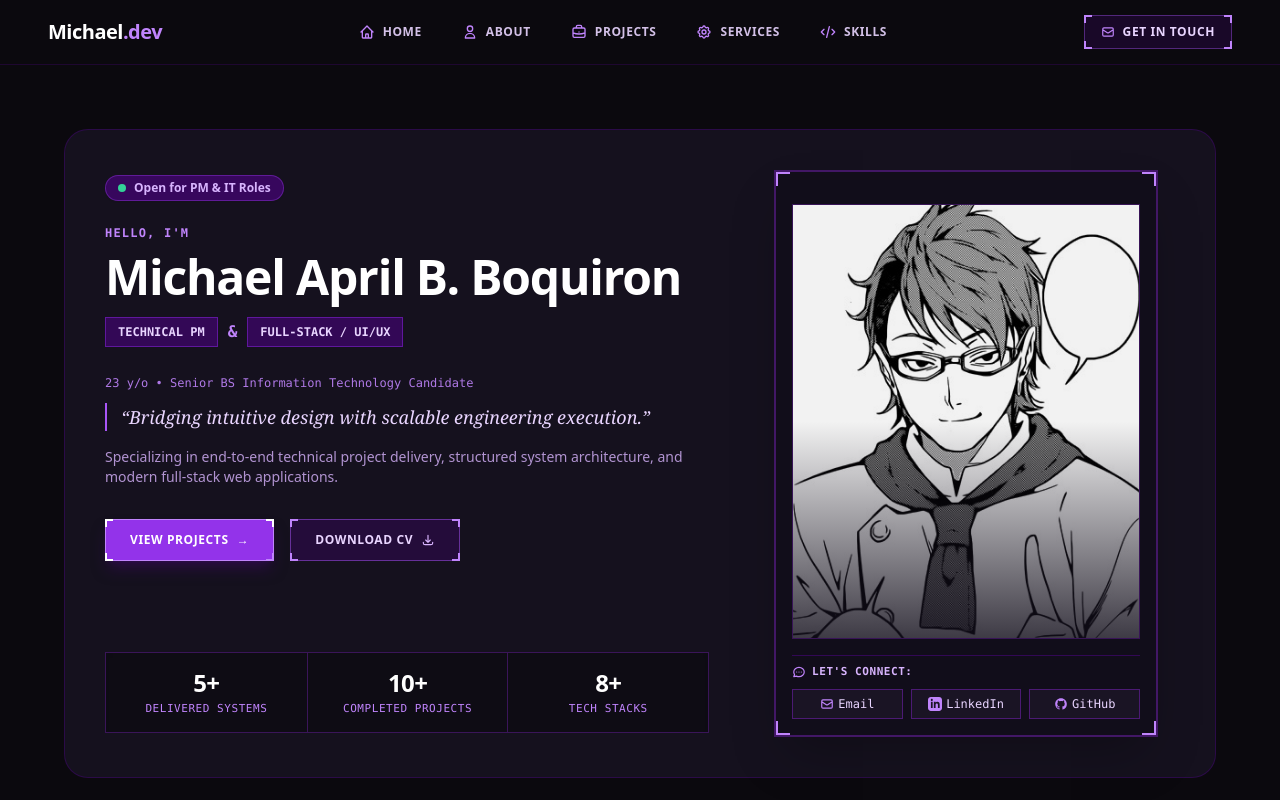
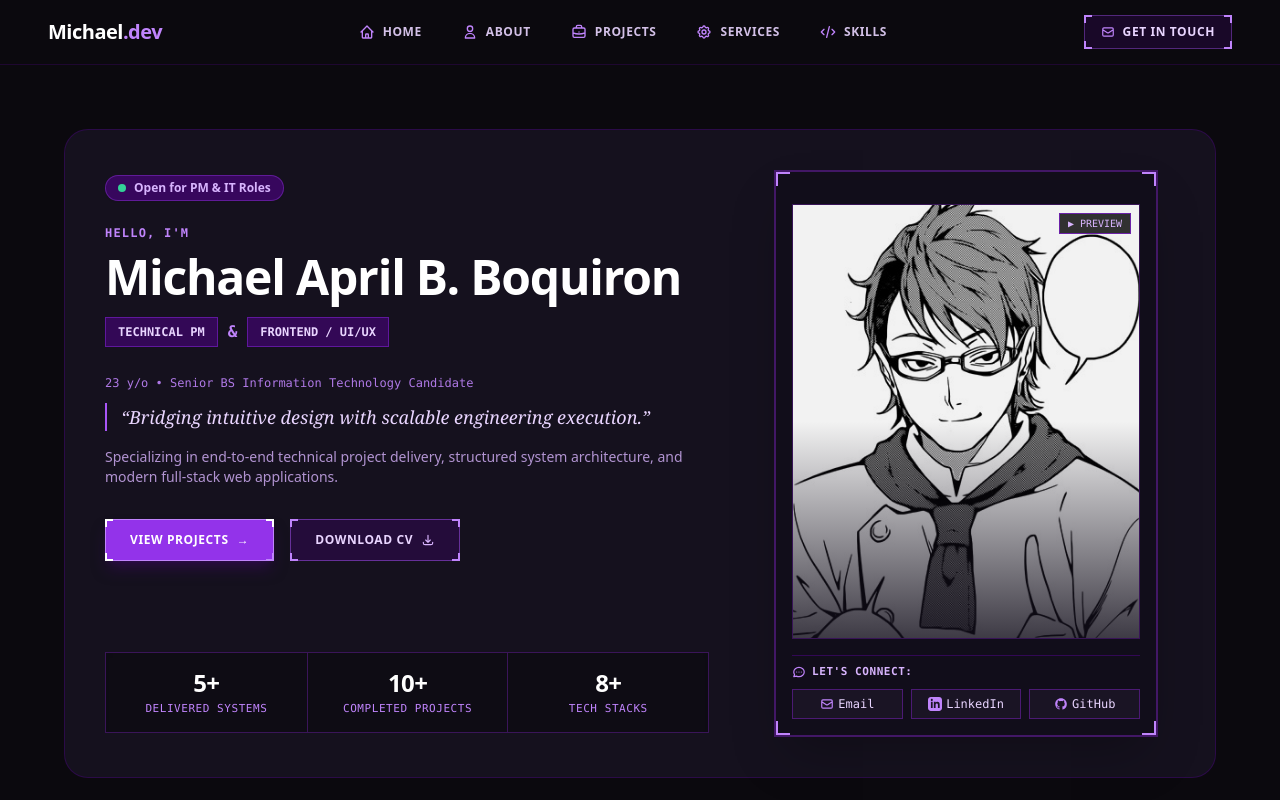
Before and after one commit to kashumadesu/Portfolio, a Next.js app: page / in a window 1280 px wide. Shown: the top 800 px of the page. Built offline with nearby package versions, Linux system fonts and the light colour scheme.

Commit message:
feat: complete hero layout, avatar slide drawer, and cyber styling

```diff
--- a/pages/index.js
+++ b/pages/index.js
@@ -3,6 +3,8 @@ import Navbar from "../components/Navbar";
 import GithubGraph from "../components/GithubGraph";
 
 export default function Home() {
+  const [isDrawerOpen, setIsDrawerOpen] = useState(false);
+
   const [selectedSkill, setSelectedSkill] = useState({
     name: "Interactive Skills",
     desc: "Click any badge below to see my experience & mastery level.",
@@ -11,11 +13,11 @@ export default function Home() {
 
   const skills = [
     { name: "JavaScript", key: "JS", mastery: "9/10", desc: "Core language used across front-end web apps and dynamic UI logic since SHS." },
-    { name: "Python", key: "PY", mastery: "8.5/10", desc: "Used for Tkinter desktop GUIs, data manipulation, and capstone detection models." },
+    { name: "Python", key: "PY", mastery: "7.5/10", desc: "Used for Tkinter desktop GUIs, data manipulation, and capstone detection models." },
     { name: "Figma & UI/UX", key: "FIG", mastery: "9/10", desc: "Design systems, wireframes, and responsive component prototyping." },
     { name: "Project Management", key: "PM", mastery: "9/10", desc: "Agile delivery, scoping technical requirements, and cross-functional leadership." },
-    { name: "HTML5 / CSS3", key: "HTML", mastery: "9.5/10", desc: "Semantic structural layouts with responsive styling and custom theming." },
-    { name: "C# / .NET", key: "C#", mastery: "8/10", desc: "Object-oriented system engineering and structured logic implementation." },
+    { name: "HTML5 / CSS3", key: "HTML", mastery: "9/10", desc: "Semantic structural layouts with responsive styling and custom theming." },
+    { name: "C# / .NET", key: "C#", mastery: "7/10", desc: "Object-oriented system engineering and structured logic implementation." },
     { name: "SQL Databases", key: "SQL", mastery: "7/10", desc: "Relational database schema modeling, queries, and inventory tracking." },
     { name: "Git & GitHub", key: "GIT", mastery: "9/10", desc: "Version control workflows, commit pipelines, and team collaboration." },
   ];
@@ -60,7 +62,7 @@ export default function Home() {
                       </span>
                       <span className="text-purple-400 font-mono font-bold">&amp;</span>
                       <span className="bg-purple-950/80 border border-purple-700/60 text-purple-200 text-xs font-mono font-bold px-3 py-1.5">
-                        FULL-STACK / UI/UX
+                        FRONTEND / UI/UX
                       </span>
                     </div>
                   </div>
@@ -128,25 +130,54 @@ export default function Home() {
                 </div>
               </div>
 
-            {/* Right Column: Sharp-Cornered Frame Picture Card & Let's Connect */}
+            {/* Right Column: Interactive Side-Slide Avatar Card */}
             <div className="lg:col-span-5 flex items-center justify-center">
             <div className="relative w-full max-w-sm bg-[#110D1A] border-2 border-purple-900/70 p-4 shadow-2xl space-y-4">
 
-                {/* Corner Brackets with m-0 to override space-y-4 */}
-                <span className="!m-0 absolute top-0 left-0 w-3.5 h-3.5 border-t-2 border-l-2 border-purple-400 pointer-events-none" />
-                <span className="!m-0 absolute top-0 right-0 w-3.5 h-3.5 border-t-2 border-r-2 border-purple-400 pointer-events-none" />
-                <span className="!m-0 absolute bottom-0 left-0 w-3.5 h-3.5 border-b-2 border-l-2 border-purple-400 pointer-events-none" />
-                <span className="!m-0 absolute bottom-0 right-0 w-3.5 h-3.5 border-b-2 border-r-2 border-purple-400 pointer-events-none" />
+                {/* Outer Corner Frame Brackets */}
+                <span className="!m-0 absolute top-0 left-0 w-3.5 h-3.5 border-t-2 border-l-2 border-purple-400 pointer-events-none z-30" />
+                <span className="!m-0 absolute top-0 right-0 w-3.5 h-3.5 border-t-2 border-r-2 border-purple-400 pointer-events-none z-30" />
+                <span className="!m-0 absolute bottom-0 left-0 w-3.5 h-3.5 border-b-2 border-l-2 border-purple-400 pointer-events-none z-30" />
+                <span className="!m-0 absolute bottom-0 right-0 w-3.5 h-3.5 border-b-2 border-r-2 border-purple-400 pointer-events-none z-30" />
 
-                {/* Profile Image Box */}
-                <div className="relative aspect-[4/5] w-full bg-[#0B090E] border border-purple-900/60 overflow-hidden flex items-center justify-center group">
+                {/* Dual Image Slide Frame */}
+                <div
+                onClick={() => setIsDrawerOpen(!isDrawerOpen)}
+                className="relative aspect-[4/5] w-full bg-[#0B090E] border border-purple-900/60 overflow-hidden cursor-pointer group select-none"
+                title="Click to view side photo"
+                >
+                {/* Background Cyber Grid */}
                 <div className="absolute inset-0 opacity-20 bg-[linear-gradient(to_right,#a855f720_1px,transparent_1px),linear-gradient(to_bottom,#a855f720_1px,transparent_1px)] bg-[size:16px_16px] z-0" />
+
+                {/* Subtle Purple Vignette Overlay */}
                 <div className="absolute inset-0 bg-gradient-to-t from-[#110D1A] via-transparent to-transparent opacity-80 z-20 pointer-events-none" />
 
+                {/* Mode / Slide Toggle Badge */}
+                <div className="absolute top-2 right-2 z-30 px-2 py-0.5 bg-black/80 border border-purple-800 text-[10px] font-mono text-purple-300 backdrop-blur-sm transition-colors">
+                    {isDrawerOpen ? "◀ PRIMARY" : "▶ PREVIEW"}
+                </div>
+
+                {/* Sliding Two-Panel Track */}
+                <div
+                    className={`w-[200%] h-full flex transition-transform duration-500 ease-in-out ${
+                    isDrawerOpen ? "-translate-x-1/2" : "translate-x-0"
+                    }`}
+                >
+                    {/* PANEL 1: Main Avatar */}
+                    <div className="w-1/2 h-full relative flex-shrink-0 flex items-center justify-center">
                     <img
-                    src="/profile.jpg?v=10"
+                        src="/profile.jpg?v=11"
                         alt="Michael April B. Boquiron"
-                    className="w-full h-full object-cover object-[20%_15%] scale-135 filter contrast-115 brightness-95 relative z-10 transition-transform duration-300 group-hover:scale-140"
+                        className="w-full h-full object-cover object-[20%_15%] scale-135 filter contrast-115 brightness-95 transition-transform duration-300 group-hover:scale-140"
+                    />
+                    </div>
+
+                    {/* PANEL 2: Side Secondary Photo */}
+                    <div className="w-1/2 h-full relative flex-shrink-0 flex items-center justify-center bg-[#15111E] border-l border-purple-900/80">
+                    <img
+                        src="/profile2.jpg"
+                        alt="Michael April Secondary Profile"
+                        className="w-full h-full object-cover object-center filter contrast-110 brightness-95"
                         onError={(e) => {
                         e.currentTarget.style.display = 'none';
                         if (e.currentTarget.nextSibling) {
@@ -154,13 +185,16 @@ export default function Home() {
                         }
                         }}
                     />
+                    {/* Placeholder if profile2.jpg hasn't been added */}
+                    <div className="hidden flex-col items-center justify-center text-center p-6 space-y-2">
+                        <div className="w-16 h-16 bg-purple-950/80 border border-purple-500/50 flex items-center justify-center text-xl font-mono text-purple-300">
+                        IMG 2
+                        </div>
+                        <p className="text-xs font-mono text-purple-300">Place photo at</p>
+                        <p className="text-[11px] font-mono text-purple-400">public/profile2.jpg</p>
+                    </div>
+                    </div>
 
-                <div className="hidden flex-col items-center justify-center text-center p-6 space-y-2 z-10">
-                    <div className="w-20 h-20 bg-purple-950/80 border border-purple-500/50 flex items-center justify-center text-2xl font-mono text-purple-300">
-                    MB
-                    </div>
-                    <p className="text-xs font-mono text-purple-400 uppercase tracking-wider">Michael April B. Boquiron</p>
-                    <p className="text-[11px] text-purple-300/70">Place image at public/profile.jpg</p>
                 </div>
                 </div>
 
--- a/styles/globals.css
+++ b/styles/globals.css
@@ -4,11 +4,28 @@
 
 html {
   scroll-behavior: smooth;
-  background-color: #0b090e;
 }
 
-body{
-    background-color: #0b090e;
-    margin: 0;
-    padding: 0;
+body {
+  background-color: #0B090E;
+  color: #E9D5FF;
+  overflow-x: hidden;
 }
+
+/* Custom Cyber Scrollbar */
+::-webkit-scrollbar {
+  width: 8px;
+}
+
+::-webkit-scrollbar-track {
+  background: #0B090E;
+}
+
+::-webkit-scrollbar-thumb {
+  background: #2E1065;
+  border-radius: 0px;
+}
+
+::-webkit-scrollbar-thumb:hover {
+  background: #581C87;
+}
```
Also changed, not shown: public/profile2.jpg (added). Lines whose indentation alone changed are shown as unchanged.
